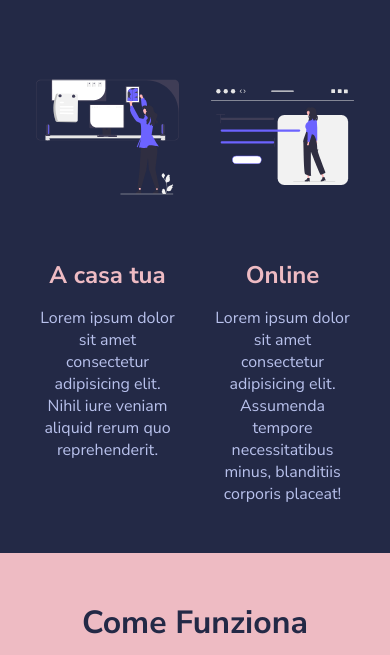
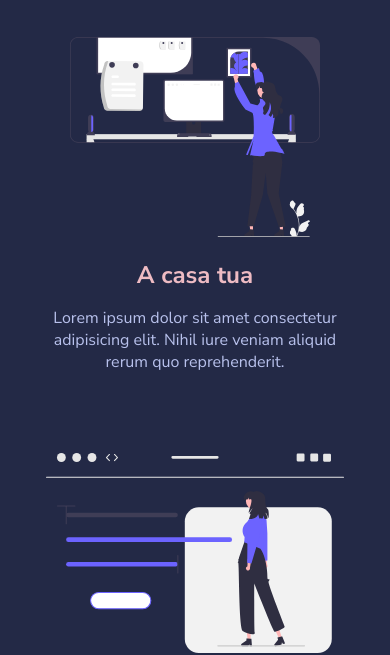
Before and after one commit to LucaMazzola02/html-css-resp-wannabe, a plain HTML site: page index.html in a window 390 px wide. Shown: the part 196-851 px from the top of the page. Drawn offline with Linux system fonts and the light colour scheme.

Commit message:
responsive by smartphone

```diff
--- a/css/style.css
+++ b/css/style.css
@@ -128,6 +128,7 @@ img {
     SOLUZIONE RESPONSIVE
  ************************************************/
 
+
  @media (max-width: 1160px) {
     .container{
       width: 100%;
@@ -139,3 +140,16 @@ img {
     width: 100%;
   }
 }
+
+@media (max-width: 480px) {
+    .row{
+        display: block;
+    }
+    .lessons .col,
+    .steps .col,
+    .why-us .col-left,
+    .why-us .col-right{
+    width: 100%;
+    margin-bottom: 5rem;
+    }
+}
```
